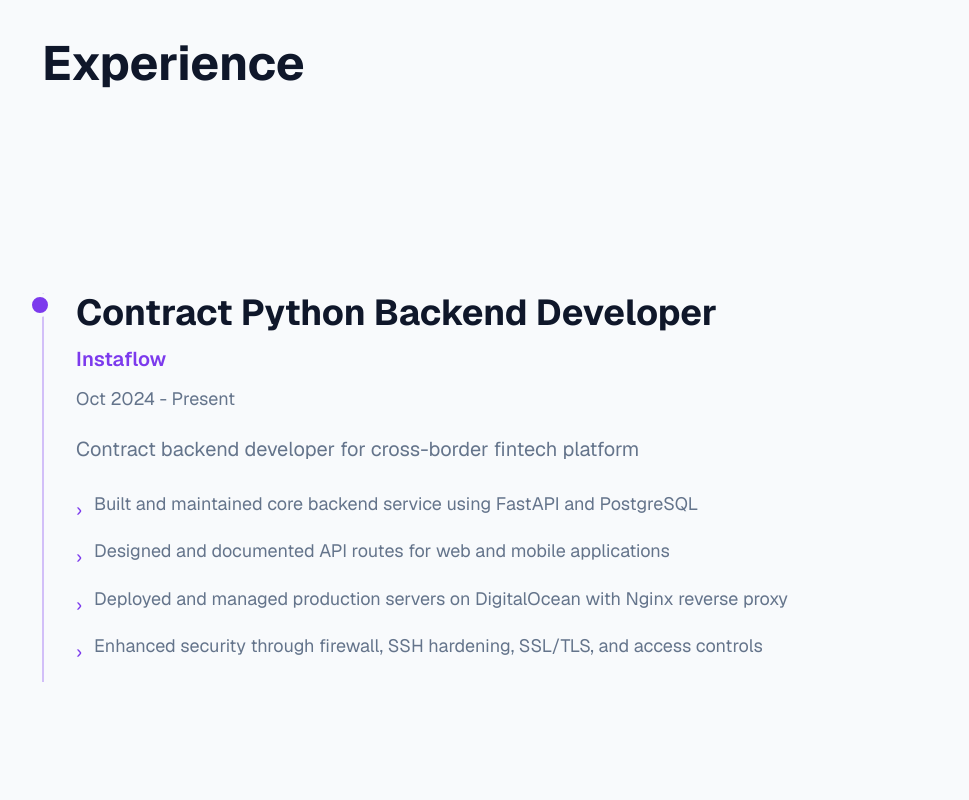
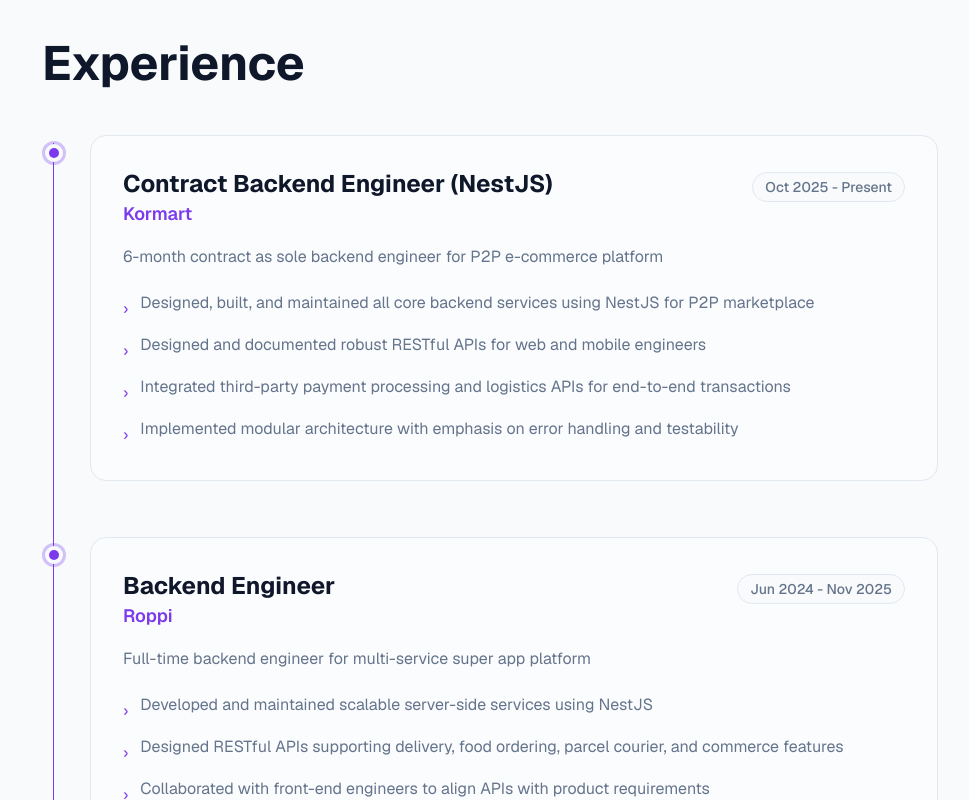
Before and after one commit to Abdul-Afeez99/v0-design-portfolio, a Next.js app: page / in a window 1280 px wide. Shown: the part 1720-2520 px from the top of the page, without its empty margins (150-1119 px from the left). Built offline with nearby package versions, Linux system fonts and the light colour scheme.

Commit message:
feat: refactor ExperienceTimelineScroller with improved scroll animation and layout
Co-authored-by: AbdulAfeez Adeyemo <114268023+Abdul-Afeez99@users.noreply.github.com>

```diff
--- a/components/ExperienceTimelineScroller.tsx
+++ b/components/ExperienceTimelineScroller.tsx
@@ -1,7 +1,7 @@
 'use client';
 
-import { AnimatePresence, motion, useScroll } from 'framer-motion';
-import { useEffect, useRef, useState } from 'react';
+import { motion, useScroll, useSpring } from 'framer-motion';
+import { useRef } from 'react';
 import type { Experience } from '@/lib/data';
 
 type ExperienceTimelineScrollerProps = {
@@ -11,95 +11,101 @@ type ExperienceTimelineScrollerProps = {
 export function ExperienceTimelineScroller({
   experiences,
 }: ExperienceTimelineScrollerProps) {
-  const [index, setIndex] = useState(0);
-  const [direction, setDirection] = useState<1 | -1>(1);
-  const rootRef = useRef<HTMLDivElement | null>(null);
+  const containerRef = useRef<HTMLDivElement | null>(null);
 
   const { scrollYProgress } = useScroll({
-    target: rootRef,
-    offset: ['start start', 'end end'],
+    target: containerRef,
+    offset: ['start 85%', 'end 60%'],
   });
 
-  useEffect(() => {
-    if (experiences.length <= 1) return;
-
-    const unsubscribe = scrollYProgress.on('change', (p) => {
-      const clamped = Math.min(0.999999, Math.max(0, p));
-      const nextIndex = Math.min(
-        experiences.length - 1,
-        Math.max(0, Math.floor(clamped * experiences.length))
-      );
-
-      setIndex((prev) => {
-        if (prev === nextIndex) return prev;
-        setDirection(nextIndex > prev ? 1 : -1);
-        return nextIndex;
+  // Smooth, progress-driven line that "draws" as you scroll through the section.
+  const lineScaleY = useSpring(scrollYProgress, {
+    stiffness: 120,
+    damping: 30,
+    restDelta: 0.001,
   });
-    });
-
-    return () => unsubscribe();
-  }, [experiences.length, scrollYProgress]);
 
   if (experiences.length === 0) return null;
 
-  const exp = experiences[index];
+  return (
+    <div ref={containerRef} className="relative">
+      {/* Timeline rail (background track) */}
+      <div className="absolute left-[7px] top-2 bottom-2 w-px bg-border sm:left-[11px]" />
 
-  const variants = {
-    enter: (dir: 1 | -1) => ({
-      y: dir === 1 ? 32 : -32,
-      opacity: 0,
-      scale: 0.98,
-      filter: 'blur(6px)',
-    }),
-    center: {
-      y: 0,
-      opacity: 1,
-      scale: 1,
-      filter: 'blur(0px)',
-      transition: { duration: 0.55, ease: [0.22, 1, 0.36, 1] },
-    },
-    exit: (dir: 1 | -1) => ({
-      y: dir === 1 ? -32 : 32,
-      opacity: 0,
-      scale: 0.98,
-      filter: 'blur(6px)',
-      transition: { duration: 0.35, ease: [0.22, 1, 0.36, 1] },
-    }),
-  };
+      {/* Timeline rail (animated progress fill) */}
+      <motion.div
+        style={{ scaleY: lineScaleY }}
+        className="absolute left-[7px] top-2 bottom-2 w-px origin-top bg-accent sm:left-[11px]"
+      />
+
+      <ol className="space-y-10 sm:space-y-14">
+        {experiences.map((exp, i) => (
+          <TimelineItem key={`${exp.company}-${i}`} exp={exp} index={i} />
+        ))}
+      </ol>
+    </div>
+  );
+}
+
+function TimelineItem({ exp, index }: { exp: Experience; index: number }) {
+  const itemRef = useRef<HTMLLIElement | null>(null);
 
   return (
-    <div
-      ref={rootRef}
-      className="relative"
-      style={{ height: `${Math.max(1, experiences.length) * 100}vh` }}
+    <motion.li
+      ref={itemRef}
+      initial={{ opacity: 0, y: 40 }}
+      whileInView={{ opacity: 1, y: 0 }}
+      viewport={{ once: true, margin: '-80px' }}
+      transition={{
+        duration: 0.6,
+        ease: [0.22, 1, 0.36, 1],
+        delay: Math.min(index * 0.05, 0.2),
+      }}
+      className="relative pl-8 sm:pl-12"
     >
-      <div className="sticky top-24 h-[calc(100vh-6rem)] flex items-center py-10">
-        <AnimatePresence initial={false} custom={direction} mode="wait">
-          <motion.div
-            key={index}
-            custom={direction}
-            variants={variants}
-            initial="enter"
-            animate="center"
-            exit="exit"
-            className="relative w-full pl-8 pb-4 border-l-2 border-accent/30 hover:border-accent transition-colors"
+      {/* Node dot */}
+      <motion.span
+        initial={{ scale: 0, opacity: 0 }}
+        whileInView={{ scale: 1, opacity: 1 }}
+        viewport={{ once: true, margin: '-80px' }}
+        transition={{ duration: 0.4, ease: 'backOut', delay: 0.1 }}
+        className="absolute left-0 top-1.5 flex h-4 w-4 items-center justify-center sm:h-6 sm:w-6"
       >
-            <div className="absolute -left-4 top-0 w-6 h-6 bg-accent rounded-full border-4 border-background" />
-            <h3 className="text-3xl md:text-4xl font-bold mb-3">{exp.role}</h3>
-            <p className="text-accent text-lg md:text-xl font-semibold mb-3">{exp.company}</p>
-            <p className="text-base md:text-lg text-muted-foreground mb-5">{exp.period}</p>
-            <p className="text-lg md:text-xl text-muted-foreground mb-6 leading-relaxed">{exp.description}</p>
-            <ul className="space-y-3">
+        <span className="absolute inline-flex h-full w-full rounded-full bg-accent/30" />
+        <span className="relative inline-flex h-2 w-2 rounded-full bg-accent ring-4 ring-background sm:h-2.5 sm:w-2.5" />
+      </motion.span>
+
+      <div className="group rounded-2xl border border-border bg-card/40 p-6 transition-colors hover:border-accent/50 sm:p-8">
+        <div className="mb-4 flex flex-col gap-1 sm:flex-row sm:items-baseline sm:justify-between sm:gap-4">
+          <div>
+            <h3 className="text-xl font-bold text-foreground sm:text-2xl">
+              {exp.role}
+            </h3>
+            <p className="text-base font-semibold text-accent sm:text-lg">
+              {exp.company}
+            </p>
+          </div>
+          <span className="shrink-0 rounded-full border border-border bg-background/60 px-3 py-1 text-xs font-medium text-muted-foreground sm:text-sm">
+            {exp.period}
+          </span>
+        </div>
+
+        <p className="mb-5 leading-relaxed text-muted-foreground">
+          {exp.description}
+        </p>
+
+        <ul className="space-y-2.5">
           {exp.highlights.map((highlight, i) => (
-                <li key={i} className="text-base md:text-lg text-muted-foreground flex items-start gap-3 leading-relaxed">
-                  <span className="text-accent mt-1.5">›</span>
-                  {highlight}
+            <li
+              key={i}
+              className="flex items-start gap-3 leading-relaxed text-muted-foreground"
+            >
+              <span className="mt-1.5 text-accent">›</span>
+              <span>{highlight}</span>
             </li>
           ))}
         </ul>
-          </motion.div>
-        </AnimatePresence>
       </div>
-    </div>
+    </motion.li>
   );
 }
```
Lines whose indentation alone changed are shown as unchanged.
